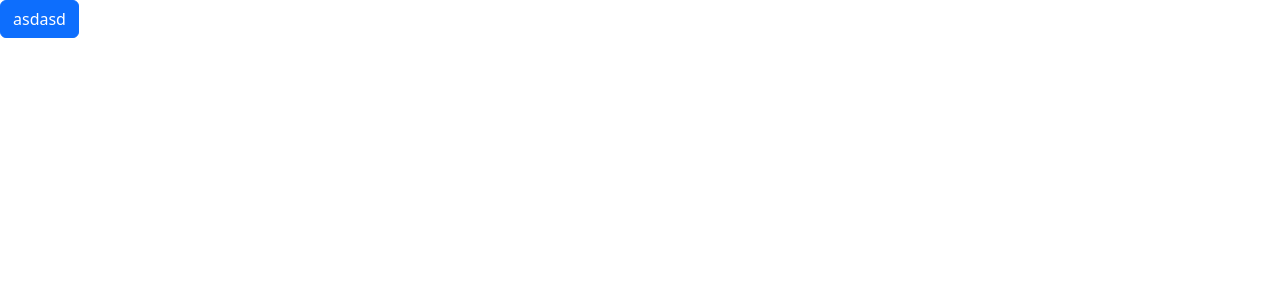
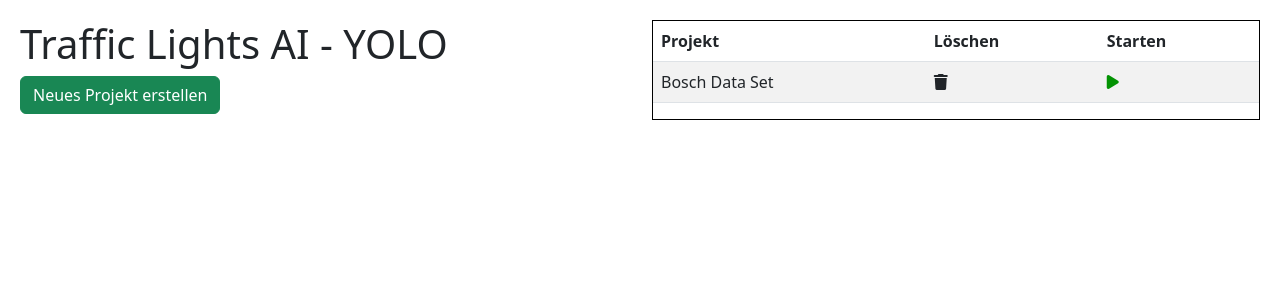
Before and after one commit to TheLorenzor/DHBW_Studienarbeit, a Flask app: page / in a window 1280 px wide. Shown: the top 300 px of the page. Run offline with Flask 2, Linux system fonts and the light colour scheme; some libraries are stand-ins or nearby versions.

Commit message:
added site layout

```diff
--- a/data/frontend_websites/templates/index.html
+++ b/data/frontend_websites/templates/index.html
@@ -1,4 +1,32 @@
 {% include  'template_header.html' %}
-<button class="btn btn-primary">asdasd</button>
-
+<div class="row">
+    <div class="col">
+        <h1>Traffic Lights AI - YOLO</h1>
+        <button class="btn btn-success">Neues Projekt erstellen</button>
+    </div>
+    <div class="col" style="width: 50%">
+        <div style="border: 1px solid black">
+            <table class="table table-striped" >
+                <thead>
+                    <tr>
+                        <th>Projekt</th>
+                        <th>Löschen</th>
+                        <th>Starten</th>
+                    </tr>
+                </thead>
+                <tbody>
+                    <tr>
+                        <td>Bosch Data Set</td>
+                        <td>
+                            <i class="fa-sharp fa-solid fa-trash"></i>
+                        </td>
+                        <td>
+                            <i class="fa-sharp fa-solid fa-play" style="color:#039303 "></i>
+                        </td>
+                    </tr>
+                </tbody>
+            </table>
+        </div>
+    </div>
+</div>
 {% include  'template_footer.html' %}
--- a/data/frontend_websites/templates/template_footer.html
+++ b/data/frontend_websites/templates/template_footer.html
@@ -1,3 +1,3 @@
-
-</body>
+        </div>
+    </body>
 </html>
--- a/data/frontend_websites/templates/template_header.html
+++ b/data/frontend_websites/templates/template_header.html
@@ -4,5 +4,8 @@
         <meta charset="UTF-8">
         <title>Traffic Light detection</title>
         <link href="{{ url_for('static', filename='/css/bootstrap.css') }}" rel="stylesheet">
+        <link rel="stylesheet" href="https://kit.fontawesome.com/f495c999a9.css" crossorigin="anonymous">
+        <script src="https://kit.fontawesome.com/f495c999a9.js" crossorigin="anonymous"></script>
     </head>
     <body>
+        <div class="container-fluid" style="padding: 20px">
```
Lines whose indentation alone changed are shown as unchanged.
